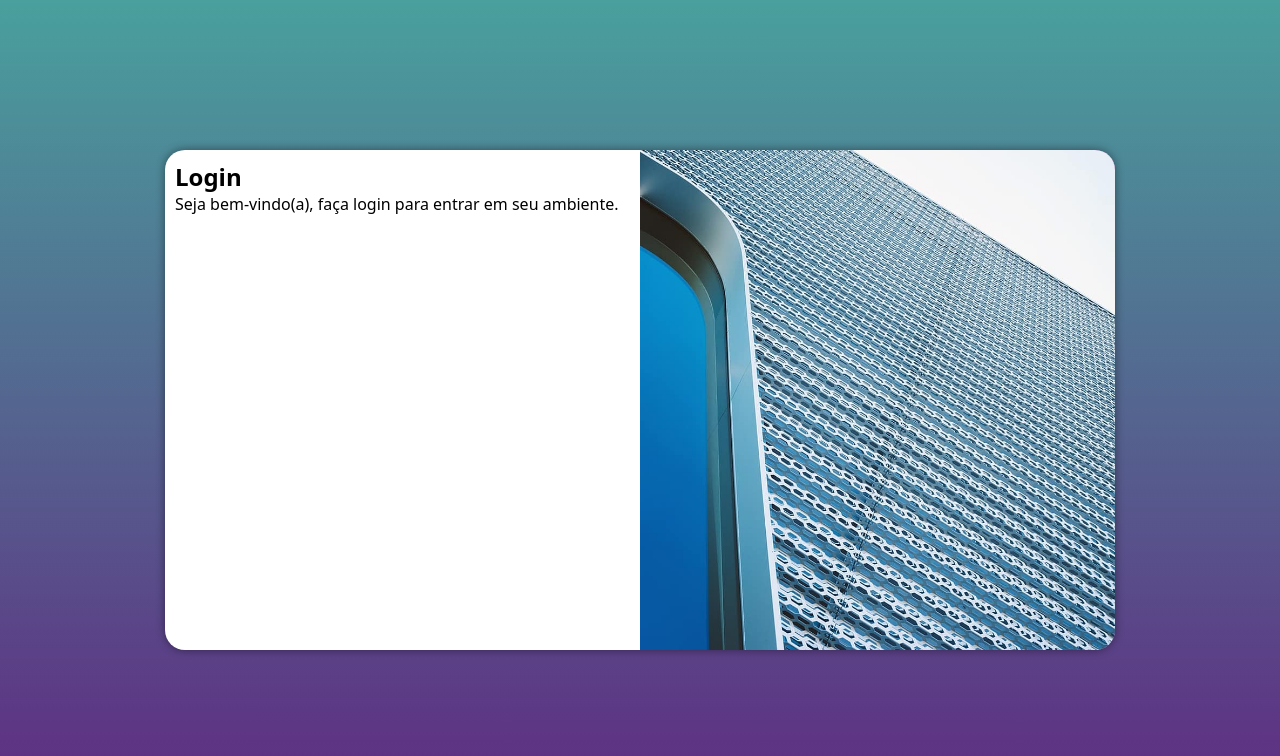
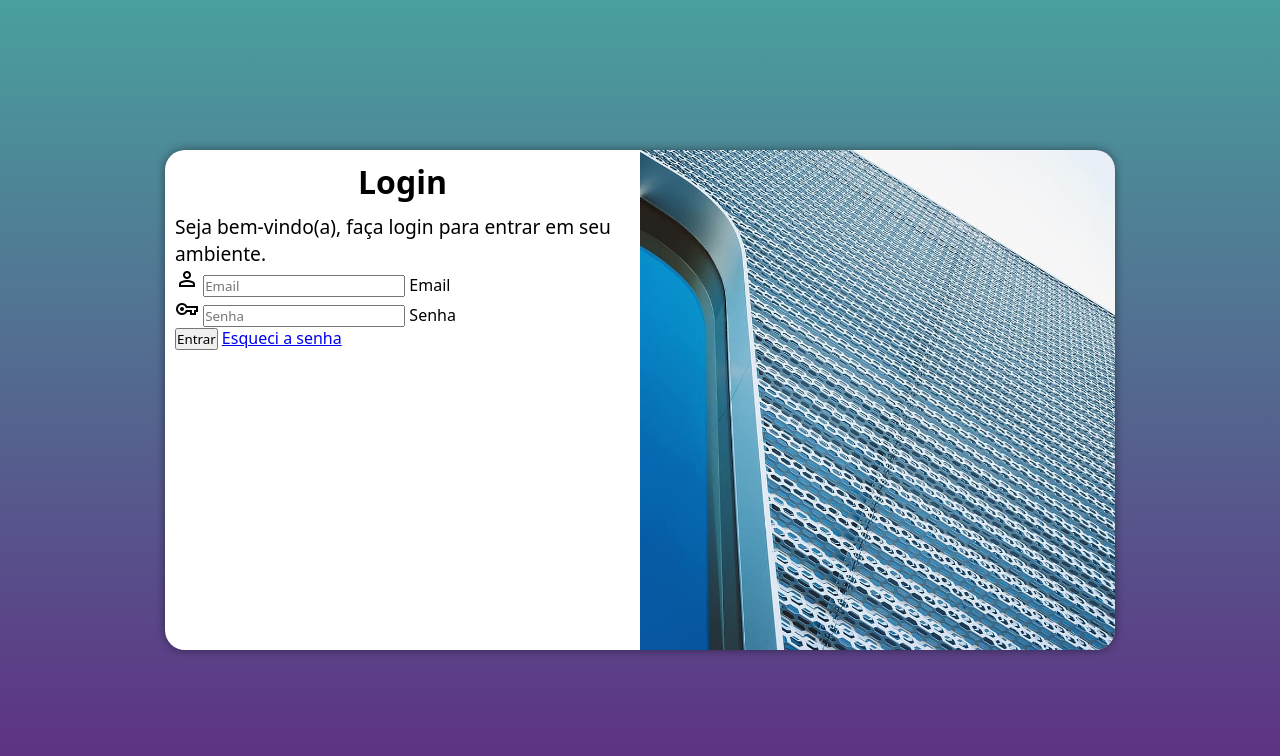
Before and after one commit to icaro-soares/projeto-login, a plain HTML site: page index.html in a window 1280 px wide. Drawn offline with nearby package versions, Linux system fonts and the light colour scheme.

Commit message:
atualizei o projeto

```diff
--- a/index.html
+++ b/index.html
@@ -4,6 +4,8 @@
     <meta charset="UTF-8">
     <meta name="viewport" content="width=device-width, initial-scale=1.0">
     <title>Projeto Login</title>
+   <!-- <link rel="stylesheet" href="https://fonts.googleapis.com/icon?family=Material+Icons" rel="stylesheet"> -->
+   <link rel="stylesheet" href="https://fonts.googleapis.com/css2?family=Material+Symbols+Outlined:opsz,wght,FILL,GRAD@20..48,100..700,0..1,-50..200&icon_names=person,vpn_key" />
     <link rel="shortcut icon" href="assets/favicon.png" type="image/x-icon">
     <link rel="stylesheet" href="styles/style.css">
     <link rel="stylesheet" href="styles/media-queries.css">
@@ -18,7 +20,18 @@
                 <h1>Login</h1>
                 <p>Seja bem-vindo(a), faça login para entrar em seu ambiente.</p>
                 <form action="cadastro.php" method="post">
-
+                    <div class="campo">
+                        <span class="material-symbols-outlined">person</span>
+                        <input type="email" name="email" id="iemail" placeholder="Email">
+                        <label for="iemail">Email</label>
+                    </div>
+                    <div class="campo">
+                        <span class="material-symbols-outlined">vpn_key</span>
+                        <input type="password" name="senha" id="isenha" placeholder="Senha">
+                        <label for="isenha">Senha</label>
+                    </div>
+                    <input type="submit" value="Entrar">
+                    <a href="esqueci.html">Esqueci a senha</a>
                 </form>
             </div>
         </section>
--- a/styles/media-queries.css
+++ b/styles/media-queries.css
@@ -43,4 +43,10 @@ Typical device breakpoints:
         float: left;
         width: 50%;
     }
+    #formulario > h1 {
+        font-size: 2em;
+    }
+    #formulario > p {
+        font-size: 1.2em;
+    }
 }
--- a/styles/style.css
+++ b/styles/style.css
@@ -53,3 +53,8 @@ main {
     display: block;
     padding: 10px;
 }
+
+#formulario > h1 {
+    text-align: center;
+    margin-bottom: .3em;
+}
```
